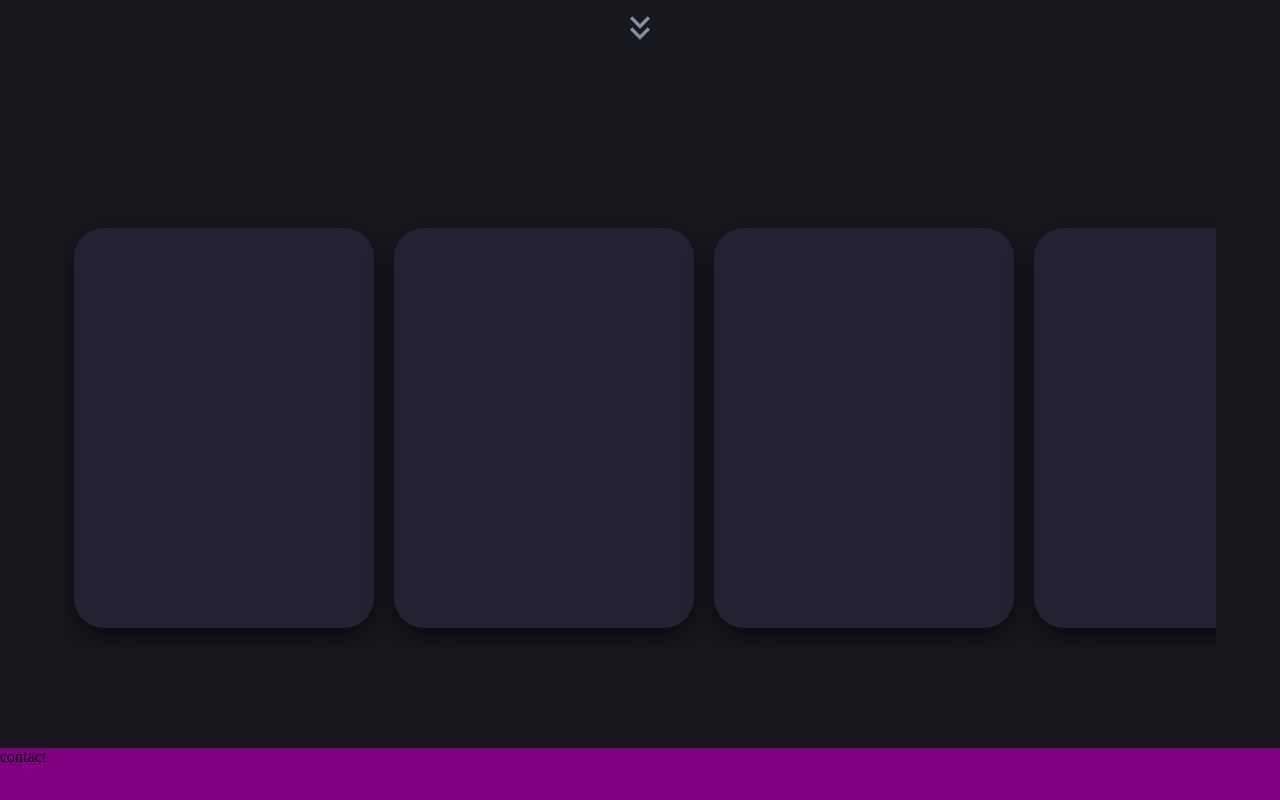
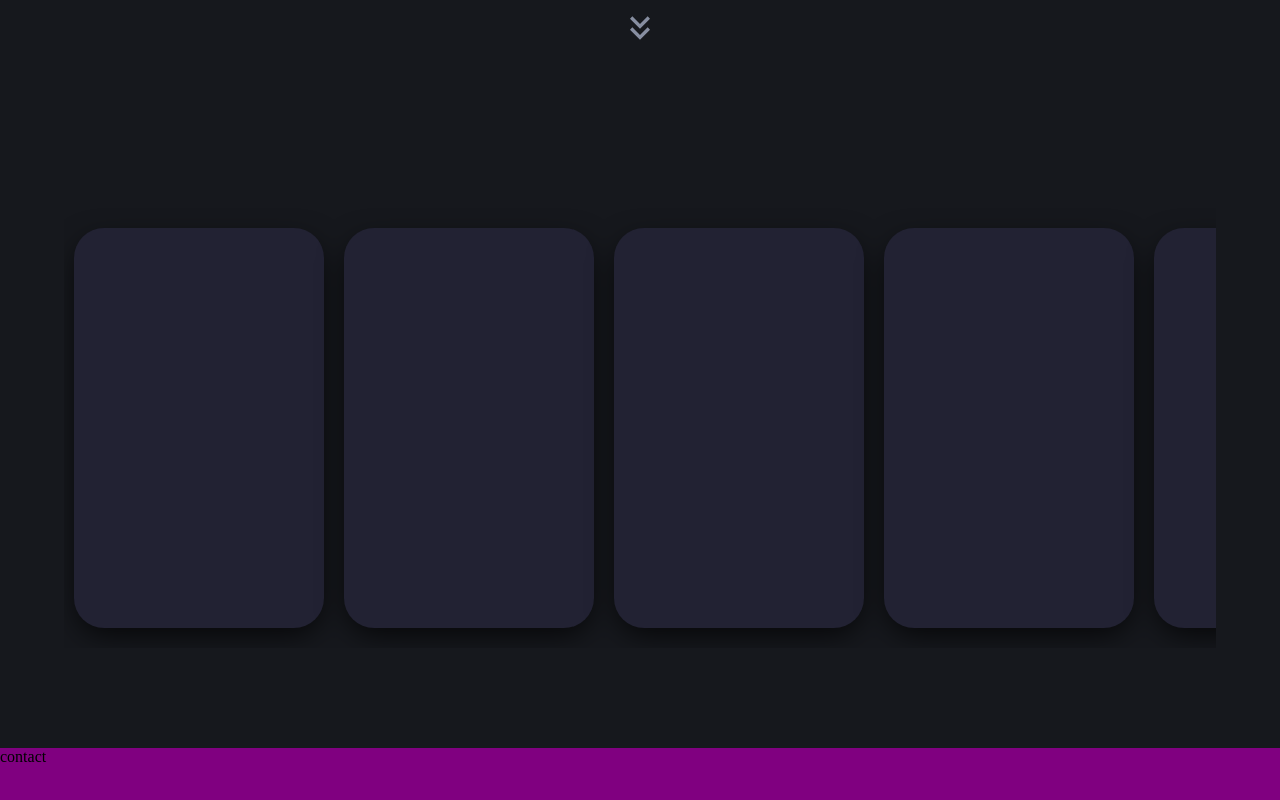
Before and after one commit to kaoutar-12/portflio, a Next.js app: page / in a window 1280 px wide. Shown: the part 692-1492 px from the top of the page. Built offline with nearby package versions, Linux system fonts and the light colour scheme.

Commit message:
done with the first section resposive

```diff
--- a/components/Cards.tsx
+++ b/components/Cards.tsx
@@ -2,6 +2,7 @@ import React from "react";
 import "@/styles/cards.css";
 
 const Cards = () => {
+
   return (
     <div className="wrapper">
       <div className="container">
@@ -12,7 +13,8 @@ const Cards = () => {
         <label className="card" htmlFor="c2"></label>
 
         <input type="radio" name="slide" id="c3" />
-        <label className="card" htmlFor="c3"></label>
+        <label className="card" htmlFor="c3">
+        </label>
         <input type="radio" name="slide" id="c4" />
         <label className="card" htmlFor="c4"></label>
         <input type="radio" name="slide" id="c5" />
--- a/styles/cards.css
+++ b/styles/cards.css
@@ -1,12 +1,12 @@
 .wrapper {
   width: 90%;
-  height: 400px;
+  /* height: 400px; */
   /* background: pink; */
   display: flex;
   align-items: center;
   /* border: solid 1px red; */
     overflow: hidden;
-    overflow-x: auto;
+    overflow-x: scroll;
     padding-bottom: 20px;
     padding-top: 20px;
 }
@@ -31,7 +31,7 @@
   /* border: solid 1px black; */
 }
 .card {
-  width: 300px;
+  width: 250px;
   /* height: 100px; */
   background: #223;
   border-radius: 30px;
--- a/styles/projects.css
+++ b/styles/projects.css
@@ -1,5 +1,5 @@
 .project{
-    width: 100vw;
+    /* width: 100vw; */
     /* height: 900px; */
     background: #16181d;
     display: flex;
```
